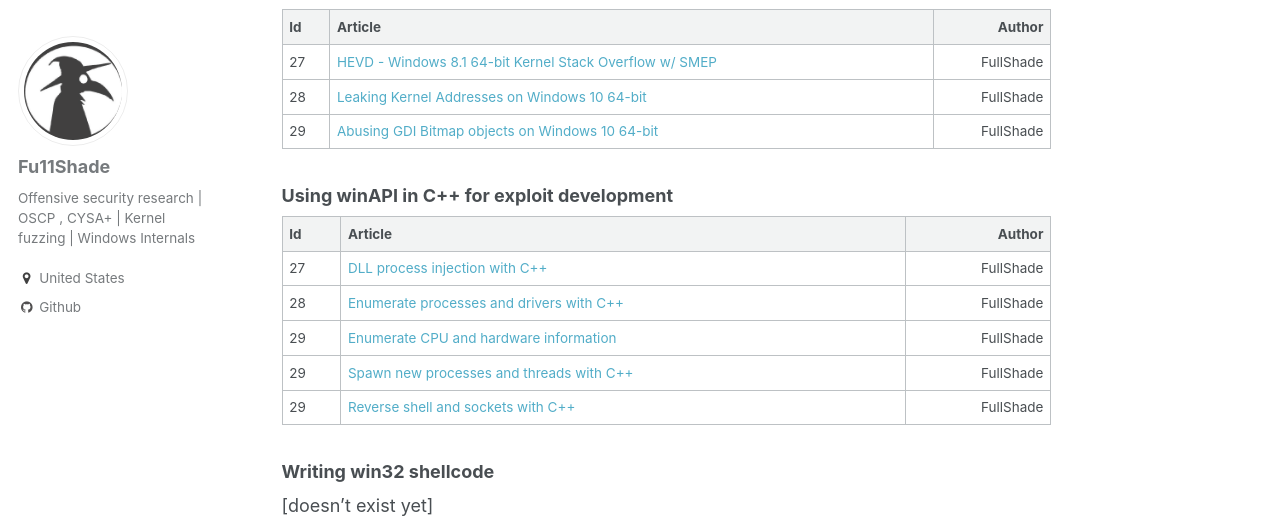
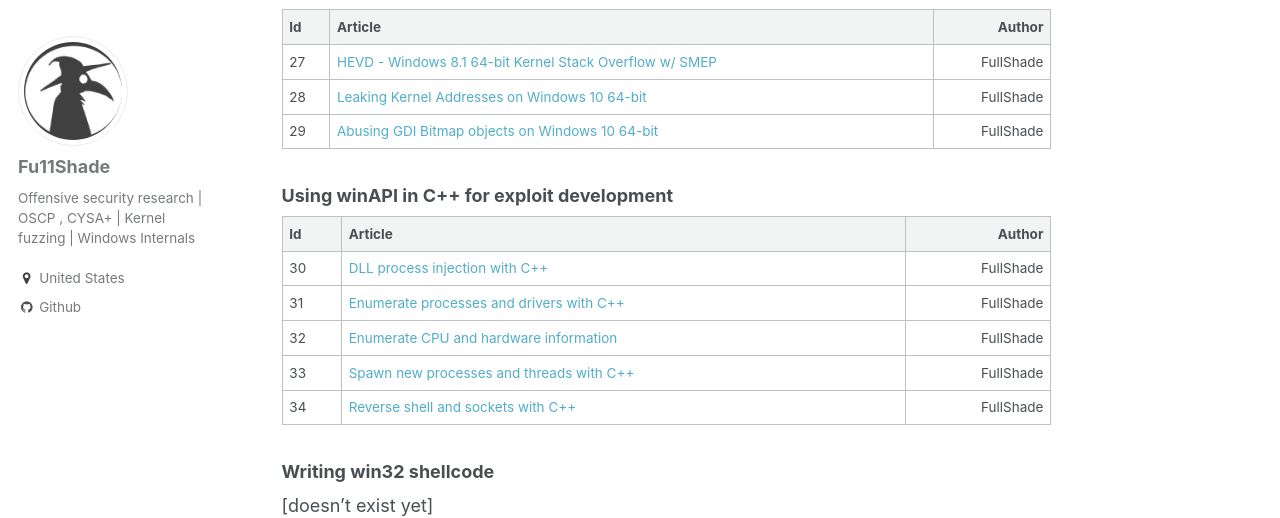
Before and after one commit to asdyxcyxc/FULLSHADE.github.io, a Jekyll site: the page built from _pages/windows-exploitation-pathway.md, in a window 1280 px wide and 900 px high, scrolled down 1878 px. Shown: the top 518 px of the window. Built offline with Jekyll 4.4.1, drawn with Linux system fonts in a browser that asks for light colours.

Commit message:
Update windows-exploitation-pathway.md

```diff
--- a/_pages/windows-exploitation-pathway.md
+++ b/_pages/windows-exploitation-pathway.md
@@ -71,11 +71,11 @@ Fair warning, some of the following posts are not finished yet... Most everythin
 
 | Id | Article | Author  |
 |:---|:--------|--------:|
-| 27 | [DLL process injection with C++]() | FullShade |
-| 28 | [Enumerate processes and drivers with C++](https://fullpwnops.com/Windows-10-kaslr-infoleak/) | FullShade |
-| 29 | [Enumerate CPU and hardware information](https://fullpwnops.com/gdi-exploitation/) | FullShade |
-| 29 | [Spawn new processes and threads  with C++](https://fullpwnops.com/gdi-exploitation/) | FullShade |
-| 29 | [Reverse shell and sockets with C++](https://fullpwnops.com/gdi-exploitation/) | FullShade |
+| 30 | [DLL process injection with C++]() | FullShade |
+| 31 | [Enumerate processes and drivers with C++](https://fullpwnops.com/Windows-10-kaslr-infoleak/) | FullShade |
+| 32 | [Enumerate CPU and hardware information](https://fullpwnops.com/gdi-exploitation/) | FullShade |
+| 33 | [Spawn new processes and threads  with C++](https://fullpwnops.com/gdi-exploitation/) | FullShade |
+| 34 | [Reverse shell and sockets with C++](https://fullpwnops.com/gdi-exploitation/) | FullShade |
 
 
 ### Writing win32 shellcode
```
